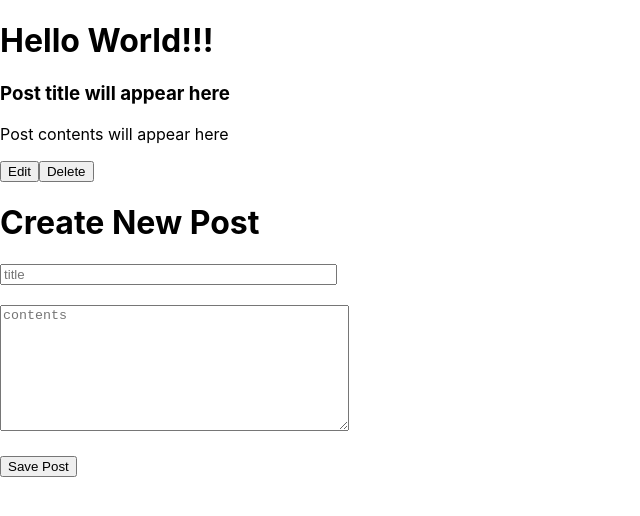
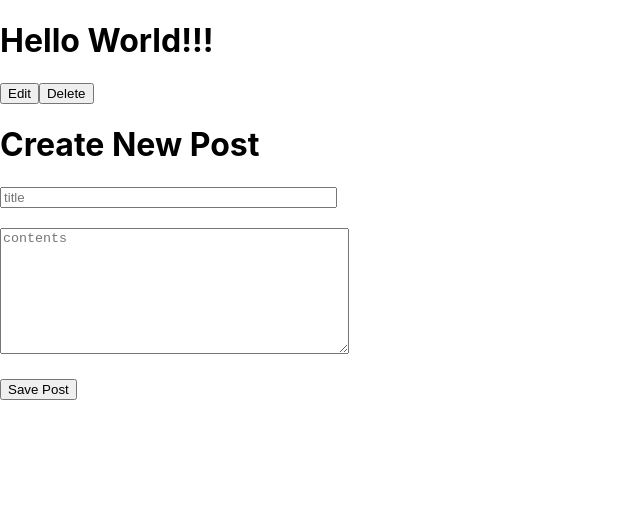
Before and after one commit to stefanosu/shiny-typescript-blog, a React (Create React App) app in the folder frontend-blog/: page / in a window 1280 px wide. Shown: the top 516 px of the page, without its empty margins (0-640 px from the left). Built offline with nearby package versions, Linux system fonts and the light colour scheme.

Commit message:
passed props to post component

```diff
--- a/frontend-blog/src/components/Post.jsx
+++ b/frontend-blog/src/components/Post.jsx
@@ -1,14 +1,14 @@
 import React from 'react';
 
-const Post = () => {
+const Post = (props) => {
     return (
     <>
-    <section>
-    <h3>Post title will appear here</h3>
-    <p> Post contents will appear here</p>
-    <button>Edit</button>
-    <button>Delete</button>
-    </section>
+      <section>
+        <h3>{props.title}</h3>
+        <p> {props.content}</p>
+        <button>Edit</button>
+        <button>Delete</button>
+      </section>
     </>
     )
 }
```
Also changed, not shown: 1 other file (tests, documents, lock files or other folders).
